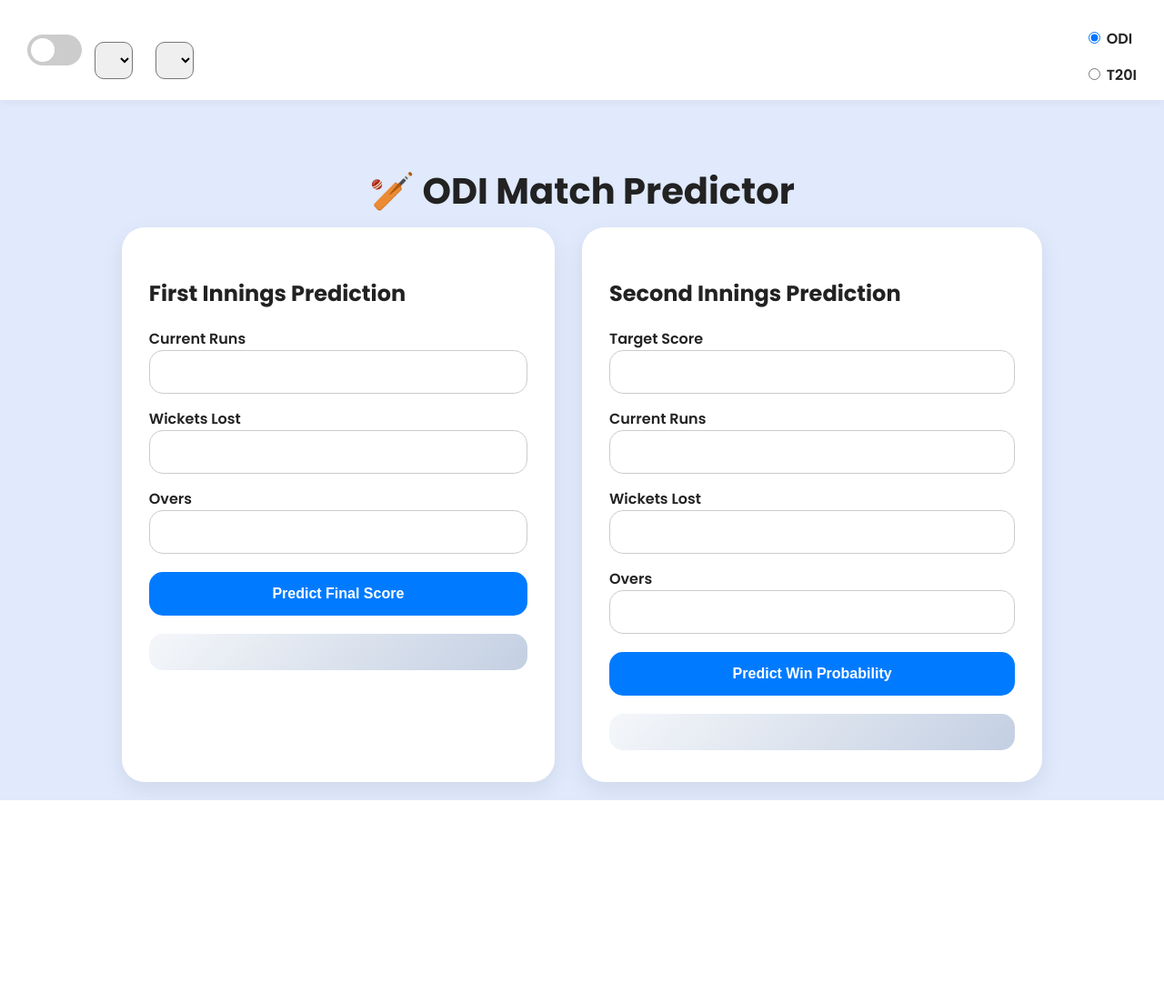
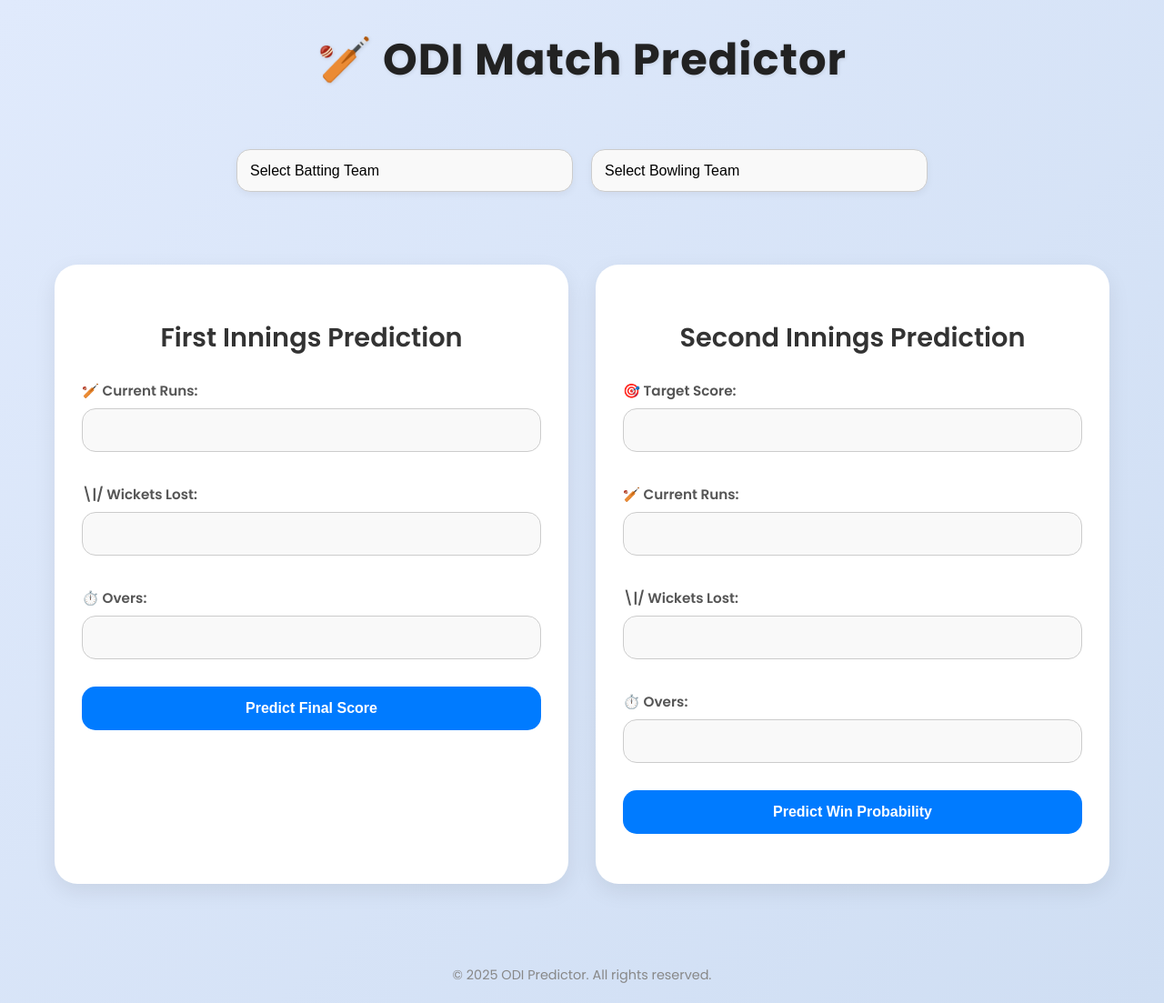
Before and after one commit to anhadjaj/odi_web, a Flask app: page / in a window 1280 px wide. Shown: the whole page at 91% size. Before the commit the page ends 880 px from the top, so only its background shows below. Run offline with Flask 3, Linux system fonts and the light colour scheme; lists and menus that the app fills with data are empty; parts of the project's set-up code (start-up, migrations or seed data) failed here and were passed over.

Commit message:
index.html

```diff
--- a/templates/index.html
+++ b/templates/index.html
@@ -6,18 +6,6 @@
   <title>ODI Match Predictor</title>
   <link href="https://fonts.googleapis.com/css2?family=Poppins:wght@400;600;700&display=swap" rel="stylesheet" />
   <style>
-    :root {
-      --bg-light: #e0eafc;
-      --bg-dark: #1f1f1f;
-      --text-light: #222;
-      --text-dark: #f0f0f0;
-      --card-bg-light: #ffffff;
-      --card-bg-dark: #2e2e2e;
-      --accent: #007bff;
-      --result-bg-light: linear-gradient(135deg, #f5f7fa, #c3cfe2);
-      --result-bg-dark: linear-gradient(135deg, #3a3a3a, #555);
-    }
-
     * {
       box-sizing: border-box;
       scroll-behavior: smooth;
@@ -25,95 +13,123 @@
 
     body {
       font-family: 'Poppins', sans-serif;
-      background: var(--bg-light);
-      color: var(--text-light);
+      background: linear-gradient(135deg, #e0eafc, #cfdef3);
       margin: 0;
       padding: 0;
       min-height: 100vh;
       display: flex;
       flex-direction: column;
-      transition: all 0.3s ease;
+      align-items: center;
+      animation: fadeIn 1s ease-out;
     }
 
-    body.dark-mode {
-      background: var(--bg-dark);
-      color: var(--text-dark);
-    }
-
-    .settings-bar {
-      display: flex;
-      justify-content: space-between;
-      align-items: center;
-      padding: 15px 30px;
-      background-color: #fff;
-      box-shadow: 0 2px 10px rgba(0,0,0,0.05);
-    }
-
-    body.dark-mode .settings-bar {
-      background-color: #2e2e2e;
-    }
-
-    .settings-bar select {
-      padding: 10px;
-      font-size: 1rem;
-      border-radius: 10px;
-      margin: 0 10px;
-    }
-
-    .flag-box {
-      display: flex;
-      justify-content: center;
-      align-items: center;
-      margin-top: 20px;
-      gap: 40px;
-    }
-
-    .flag-box img {
-      width: 60px;
-      height: auto;
-    }
-
-    .main-content {
-      flex-grow: 1;
-      display: flex;
-      flex-direction: column;
-      align-items: center;
-      padding: 20px;
+    @keyframes fadeIn {
+      from { opacity: 0; transform: translateY(20px); }
+      to { opacity: 1; transform: translateY(0); }
     }
 
     h1 {
-      margin: 30px 0 10px;
-      font-size: 2.5rem;
+      margin-top: 30px;
+      font-size: 3rem;
+      color: #222;
       font-weight: 700;
+      letter-spacing: 1px;
+      text-shadow: 1px 1px 4px rgba(0,0,0,0.1);
+    }
+
+    .team-inputs {
+      display: flex;
+      flex-wrap: wrap;
+      justify-content: center;
+      margin-top: 30px;
+      gap: 20px;
+      padding: 0 20px;
+      width: 100%;
+      max-width: 800px;
+    }
+
+    select {
+      flex: 1 1 300px;
+      padding: 14px;
+      font-size: 1rem;
+      border: 1px solid #ccc;
+      border-radius: 15px;
+      background: #f9f9f9;
+      transition: all 0.3s ease;
+      box-shadow: 0 3px 8px rgba(0, 0, 0, 0.05);
+      appearance: none;
+    }
+
+    select:focus {
+      border-color: #007bff;
+      outline: none;
+      background: #eef7ff;
+    }
+
+    .flags-display {
+      margin-top: 20px;
+      display: flex;
+      gap: 40px;
+      justify-content: center;
+      align-items: center;
+      flex-wrap: wrap;
+    }
+
+    .flags-display img {
+      width: 90px;
+      height: auto;
+      object-fit: contain;
+      border-radius: 12px;
+      box-shadow: 0 4px 10px rgba(0, 0, 0, 0.2);
+    }
+
+    .flags-display .team-name {
+      text-align: center;
+      font-weight: 600;
+      color: #333;
+      margin-top: 8px;
     }
 
     .content {
       display: flex;
       flex-wrap: wrap;
       justify-content: center;
+      margin-top: 40px;
       gap: 30px;
+      padding: 20px;
       width: 100%;
       max-width: 1200px;
     }
 
     .container {
-      background: var(--card-bg-light);
+      background: #ffffff;
+      flex: 1 1 400px;
       padding: 35px 30px;
       border-radius: 25px;
       box-shadow: 0 8px 25px rgba(0, 0, 0, 0.08);
+      text-align: center;
       min-width: 350px;
-      transition: 0.3s;
     }
 
-    body.dark-mode .container {
-      background: var(--card-bg-dark);
-      box-shadow: 0 8px 20px rgba(255, 255, 255, 0.05);
+    .container:hover {
+      transform: translateY(-10px);
+      box-shadow: 0 14px 40px rgba(0, 0, 0, 0.15);
+    }
+
+    .container h2 {
+      margin-bottom: 25px;
+      font-size: 1.8rem;
+      color: #333;
+      font-weight: 600;
     }
 
     label {
       display: block;
-      margin-top: 15px;
+      text-align: left;
+      margin: 15px 0 8px;
       font-weight: 600;
+      color: #555;
+      font-size: 0.95rem;
     }
 
     input[type="number"] {
@@ -121,11 +137,20 @@
       padding: 14px;
       border: 1px solid #ccc;
       border-radius: 15px;
+      margin-bottom: 20px;
       font-size: 1rem;
+      background: #f9f9f9;
+      transition: all 0.3s ease;
+    }
+
+    input[type="number"]:focus {
+      border-color: #007bff;
+      outline: none;
+      background: #eef7ff;
     }
 
     button {
-      background-color: var(--accent);
+      background-color: #007bff;
       color: white;
       border: none;
       padding: 15px;
@@ -133,129 +158,202 @@
       border-radius: 15px;
       font-size: 1rem;
       font-weight: 600;
-      margin-top: 20px;
       cursor: pointer;
+      margin-top: 10px;
     }
 
-    .result-card {
-      background: var(--result-bg-light);
-      padding: 20px;
-      margin-top: 20px;
-      border-radius: 15px;
-      font-size: 1.2rem;
-      text-align: center;
-      color: #000;
+    button:hover {
+      background-color: #0056b3;
+      transform: translateY(-2px);
     }
 
-    body.dark-mode .result-card {
-      background: var(--result-bg-dark);
-      color: #fff;
+    button:active {
+      transform: scale(0.97);
     }
 
-    .loader {
-      border: 5px solid #f3f3f3;
-      border-top: 5px solid var(--accent);
-      border-radius: 50%;
-      width: 40px;
-      height: 40px;
-      animation: spin 1s linear infinite;
-      margin: 10px auto;
-      display: none;
+    p {
+      margin-top: 20px;
+      font-size: 1.2rem;
+      color: #007bff;
+      font-weight: 600;
+      word-break: break-word;
     }
 
-    @keyframes spin {
-      0% { transform: rotate(0deg); }
-      100% { transform: rotate(360deg); }
-    }
-
-    .switch {
-      position: relative;
-      display: inline-block;
-      width: 60px;
-      height: 34px;
-    }
-
-    .switch input { display: none; }
-
-    .slider {
-      position: absolute;
-      cursor: pointer;
-      top: 0; left: 0; right: 0; bottom: 0;
-      background-color: #ccc;
-      transition: .4s;
-      border-radius: 34px;
-    }
-
-    .slider:before {
-      position: absolute;
-      content: "";
-      height: 26px;
-      width: 26px;
-      left: 4px;
-      bottom: 4px;
-      background-color: white;
-      transition: .4s;
-      border-radius: 50%;
-    }
-
-    input:checked + .slider {
-      background-color: var(--accent);
-    }
-
-    input:checked + .slider:before {
-      transform: translateX(26px);
+    footer {
+      margin-top: 50px;
+      padding: 20px;
+      font-size: 0.9rem;
+      color: #888;
+      text-align: center;
     }
   </style>
 </head>
 <body>
-  <div class="settings-bar">
-    <div>
-      <label class="switch">
-        <input type="checkbox" onchange="document.body.classList.toggle('dark-mode')">
-        <span class="slider"></span>
-      </label>
-      <select id="team_batting"></select>
-      <select id="team_bowling"></select>
+
+<h1>🏏 ODI Match Predictor</h1>
+
+<div class="team-inputs">
+  <select id="team_batting" onchange="getTeams()">
+    <option value="">Select Batting Team</option>
+  </select>
+  <select id="team_bowling" onchange="getTeams()">
+    <option value="">Select Bowling Team</option>
+  </select>
 </div>
-    <div>
-      <label><input type="radio" name="match_format" value="ODI" checked> ODI</label>
-      <label><input type="radio" name="match_format" value="T20I"> T20I</label>
-    </div>
-  </div>
-  <div class="flag-box" id="flags_display"></div>
-  <div class="main-content">
-    <h1>🏏 ODI Match Predictor</h1>
+
+<div class="flags-display" id="flags_display"></div>
+
 <div class="content">
   <div class="container">
     <h2>First Innings Prediction</h2>
-        <label>Current Runs</label>
-        <input type="number" id="curr_runs" min="0">
-        <label>Wickets Lost</label>
-        <input type="number" id="curr_wickets" min="0" max="10">
-        <label>Overs</label>
-        <input type="number" id="overs" min="0" step="0.1">
+    <label for="curr_runs">🏏 Current Runs:</label>
+    <input type="number" id="curr_runs">
+    <label for="curr_wickets">\|/ Wickets Lost:</label>
+    <input type="number" id="curr_wickets">
+    <label for="overs">⏱️ Overs:</label>
+    <input type="number" step="0.1" id="overs">
     <button onclick="predictFirstInnings()">Predict Final Score</button>
-        <div class="loader" id="loader1"></div>
-        <div class="result-card" id="prediction_result"></div>
+    <p id="prediction_result"></p>
   </div>
+
   <div class="container">
     <h2>Second Innings Prediction</h2>
-        <label>Target Score</label>
-        <input type="number" id="target" min="0">
-        <label>Current Runs</label>
-        <input type="number" id="curr_runs2" min="0">
-        <label>Wickets Lost</label>
-        <input type="number" id="curr_wickets2" min="0" max="10">
-        <label>Overs</label>
-        <input type="number" id="overs2" min="0" step="0.1">
+    <label for="target">🎯 Target Score:</label>
+    <input type="number" id="target">
+    <label for="curr_runs2">🏏 Current Runs:</label>
+    <input type="number" id="curr_runs2">
+    <label for="curr_wickets2">\|/ Wickets Lost:</label>
+    <input type="number" id="curr_wickets2">
+    <label for="overs2">⏱️ Overs:</label>
+    <input type="number" step="0.1" id="overs2">
     <button onclick="predictSecondInnings()">Predict Win Probability</button>
-        <div class="loader" id="loader2"></div>
-        <div class="result-card" id="chase_result"></div>
+    <p id="chase_result"></p>
   </div>
 </div>
+
+<footer>© 2025 ODI Predictor. All rights reserved.</footer>
+
+<script>
+  const flags = {
+    "Afghanistan": "https://flagcdn.com/w320/af.png",
+    "Australia": "https://flagcdn.com/w320/au.png",
+    "Bangladesh": "https://flagcdn.com/w320/bd.png",
+    "England": "https://flagcdn.com/w320/gb.png",
+    "India": "https://flagcdn.com/w320/in.png",
+    "Ireland": "https://flagcdn.com/w320/ie.png",
+    "Nepal": "https://flagcdn.com/w320/np.png",
+    "Netherlands": "https://flagcdn.com/w320/nl.png",
+    "New Zealand": "https://flagcdn.com/w320/nz.png",
+    "Pakistan": "https://flagcdn.com/w320/pk.png",
+    "South Africa": "https://flagcdn.com/w320/za.png",
+    "Sri Lanka": "https://flagcdn.com/w320/lk.png",
+    "West Indies": "https://flagcdn.com/w320/jm.png",
+    "Zimbabwe": "https://flagcdn.com/w320/zw.png"
+  };
+
+  let teamBatting = "";
+  let teamBowling = "";
+
+  window.onload = function () {
+    const battingSelect = document.getElementById("team_batting");
+    const bowlingSelect = document.getElementById("team_bowling");
+
+    const sortedTeams = Object.keys(flags).sort();
+    sortedTeams.forEach(team => {
+      const option = document.createElement("option");
+      option.value = team;
+      option.text = team;
+      battingSelect.appendChild(option.cloneNode(true));
+      bowlingSelect.appendChild(option);
+    });
+  };
+
+  function getTeams() {
+    teamBatting = document.getElementById("team_batting").value;
+    teamBowling = document.getElementById("team_bowling").value;
+
+    if (teamBatting && teamBowling) {
+      if (teamBatting === teamBowling) {
+        alert("❌ Batting and Bowling teams cannot be the same!");
+        document.getElementById("team_bowling").value = "";
+        document.getElementById("flags_display").innerHTML = "";
+        return;
+      }
+      showFlags(teamBatting, teamBowling);
+    }
+  }
+
+  function showFlags(team1, team2) {
+    document.getElementById("flags_display").innerHTML = `
+      <div>
+        <img src="${flags[team1]}" alt="${team1}">
+        <div class="team-name">${team1}</div>
       </div>
-<script>
-// JavaScript for dynamic flags, predictions, and theme already integrated
+      <div>
+        <img src="${flags[team2]}" alt="${team2}">
+        <div class="team-name">${team2}</div>
+      </div>
+    `;
+  }
+
+  async function predictFirstInnings() {
+    if (!teamBatting || !teamBowling) {
+      alert("Please select both teams!");
+      return;
+    }
+    const curr_runs = document.getElementById("curr_runs").value;
+    const curr_wickets = document.getElementById("curr_wickets").value;
+    const overs = document.getElementById("overs").value;
+    try {
+      const response = await fetch('/predict_first_innings', {
+        method: 'POST',
+        headers: { 'Content-Type': 'application/json' },
+        body: JSON.stringify({ curr_runs, curr_wickets, overs })
+      });
+      const data = await response.json();
+      document.getElementById("prediction_result").innerHTML = `
+        🎯 Predicted Final Score for
+        <img src="${flags[teamBatting]}" width="30"> <strong>${teamBatting}</strong>:
+        <br><br>
+        <span style="font-size: 1.5rem;">${data.prediction} Runs</span>
+      `;
+    } catch (error) {
+      console.error(error);
+      alert("Error: Unable to get prediction!");
+    }
+  }
+
+  async function predictSecondInnings() {
+    if (!teamBatting || !teamBowling) {
+      alert("Please select both teams!");
+      return;
+    }
+    const target = document.getElementById("target").value;
+    const curr_runs = document.getElementById("curr_runs2").value;
+    const curr_wickets = document.getElementById("curr_wickets2").value;
+    const overs = document.getElementById("overs2").value;
+    try {
+      const response = await fetch('/predict_second_innings', {
+        method: 'POST',
+        headers: { 'Content-Type': 'application/json' },
+        body: JSON.stringify({ target, curr_runs, curr_wickets, overs })
+      });
+      const data = await response.json();
+      const team2WinProb = data["Probability of Team 2 Winning"];
+      const team1WinProb = 100 - team2WinProb;
+      const probableWinner = team2WinProb > team1WinProb ? teamBowling : teamBatting;
+
+      document.getElementById("chase_result").innerHTML = `
+        🏆 Probable Winner:
+        <img src="${flags[probableWinner]}" width="30"> <strong>${probableWinner}</strong><br><br>
+        ${teamBatting}: ${team1WinProb.toFixed(2)}% | ${teamBowling}: ${team2WinProb.toFixed(2)}%
+      `;
+    } catch (error) {
+      console.error(error);
+      alert("Error: Unable to get prediction!");
+    }
+  }
 </script>
+
 </body>
 </html>
```
Lines whose indentation alone changed are shown as unchanged.
